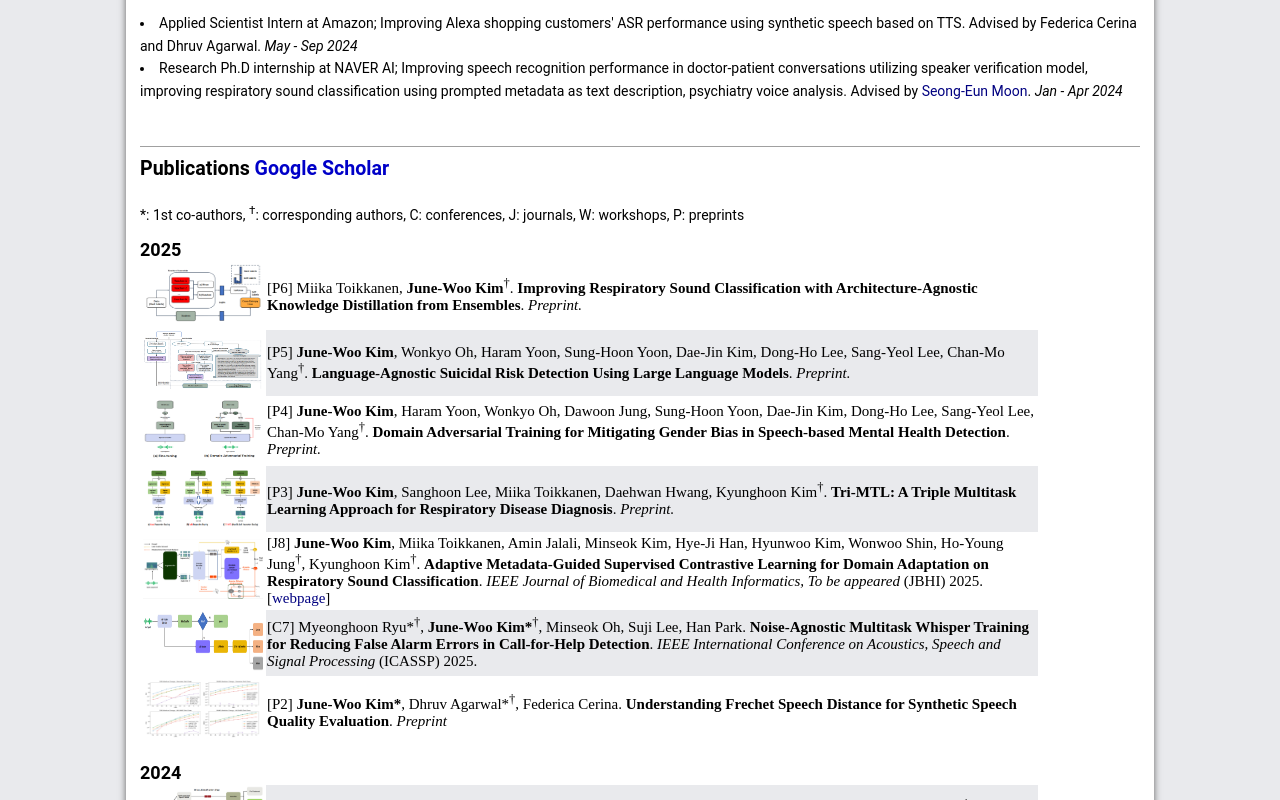
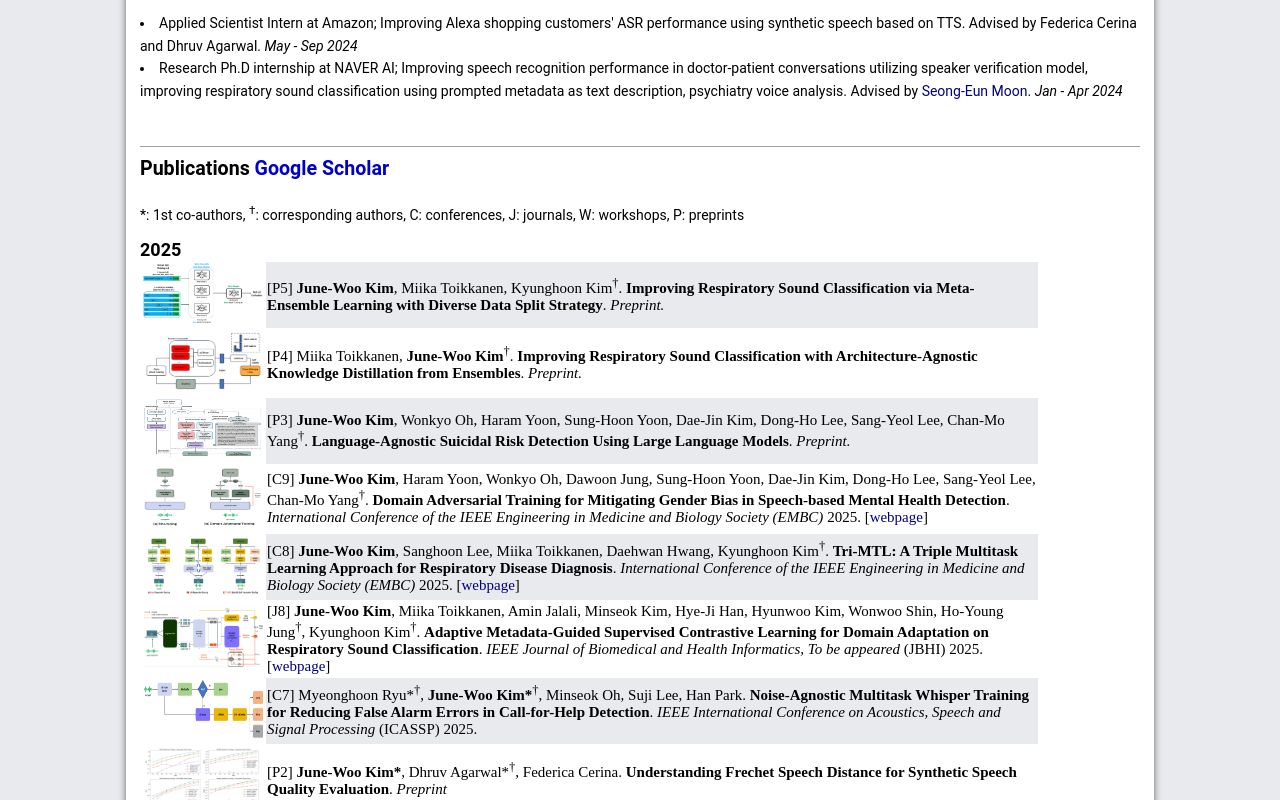
Before and after one commit to kaen2891/profile, a plain HTML site: page index.html in a window 1280 px wide. Shown: the part 742-1542 px from the top of the page. Drawn offline with nearby package versions, Linux system fonts and the light colour scheme.

Commit message:
modified

```diff
--- a/index.html
+++ b/index.html
@@ -37,6 +37,10 @@
 
 
     <p class="news">
+     <strong>Apr. 2025:</strong> Two conference papers were accepted at IEEE EMBC 2025.
+    </p>
+
+    <p class="news">
      <strong>Feb. 2025:</strong> A journal paper on 'Adaptive Metadata-Guided Contrastive Learning' accepted at IEEE JBHI 2025 (IF 6.7).
     </p>
 
@@ -52,9 +56,6 @@
      <strong>Jul. 2024:</strong> A journal paper on 'DL-based Quantitative Analysis of Exosomes from Cancers' accepted at Sensors and Actuators B: Chemical 2024 (IF 8.0).
     </p>
 
-    <p class="news">
-     <strong>Jun. 2024:</strong> A journal paper on 'Military Audio Dataset for Situational Awareness and Surveillance' accepted at Scientific Data 2024 (IF 9.8).
-    </p>
 
 
 
@@ -87,13 +88,26 @@
 
 
 
+
+        <tr>
+          <td>
+            <img src="./images/2025_improving2.png" class="PaperThumbnail" width="120" height="60">
+          </td>
+
+          <td bgcolor="#e9eaed">
+            [P5] <strong>June-Woo Kim</strong>, Miika Toikkanen, Kyunghoon Kim<sup>&dagger;</sup>. <strong>Improving Respiratory Sound Classification via Meta-Ensemble Learning with Diverse Data Split Strategy</strong>. <em> Preprint. </em>
+            <!-- [<a href="https://arxiv.org/abs/2405.02996"><font color="#000080">pdf</font></a>] -->
+            <!-- [<a href="https://doi.org/10.3390/math11153418"><font color="#000080">webpage</font></a>] -->
+          </td>
+        </tr>
+
         <tr>
           <td>
             <img src="./images/2025_improving.png" class="PaperThumbnail" width="120" height="60">
           </td>
 
           <td>
-            [P6] Miika Toikkanen, <strong>June-Woo Kim</strong><sup>&dagger;</sup>. <strong>Improving Respiratory Sound Classification with Architecture-Agnostic Knowledge Distillation from Ensembles</strong>. <em> Preprint. </em>
+            [P4] Miika Toikkanen, <strong>June-Woo Kim</strong><sup>&dagger;</sup>. <strong>Improving Respiratory Sound Classification with Architecture-Agnostic Knowledge Distillation from Ensembles</strong>. <em> Preprint. </em>
             <!-- [<a href="https://arxiv.org/abs/2405.02996"><font color="#000080">pdf</font></a>] -->
             <!-- [<a href="https://doi.org/10.3390/math11153418"><font color="#000080">webpage</font></a>] -->
           </td>
@@ -105,7 +119,7 @@
           </td>
 
           <td bgcolor="#e9eaed">
-            [P5] <strong>June-Woo Kim</strong>, Wonkyo Oh, Haram Yoon, Sung-Hoon Yoon, Dae-Jin Kim, Dong-Ho Lee, Sang-Yeol Lee, Chan-Mo Yang<sup>&dagger;</sup>. <strong>Language-Agnostic Suicidal Risk Detection Using Large Language Models</strong>. <em> Preprint. </em>
+            [P3] <strong>June-Woo Kim</strong>, Wonkyo Oh, Haram Yoon, Sung-Hoon Yoon, Dae-Jin Kim, Dong-Ho Lee, Sang-Yeol Lee, Chan-Mo Yang<sup>&dagger;</sup>. <strong>Language-Agnostic Suicidal Risk Detection Using Large Language Models</strong>. <em> Preprint. </em>
             <!-- [<a href="https://arxiv.org/abs/2405.02996"><font color="#000080">pdf</font></a>] -->
             <!-- [<a href="https://doi.org/10.3390/math11153418"><font color="#000080">webpage</font></a>] -->
           </td>
@@ -117,8 +131,8 @@
           </td>
 
           <td>
-            [P4] <strong>June-Woo Kim</strong>, Haram Yoon, Wonkyo Oh, Dawoon Jung, Sung-Hoon Yoon, Dae-Jin Kim, Dong-Ho Lee, Sang-Yeol Lee, Chan-Mo Yang<sup>&dagger;</sup>. <strong>Domain Adversarial Training for Mitigating Gender Bias in Speech-based Mental Health Detection</strong>. <em> Preprint. </em>
-            <!-- [<a href="https://arxiv.org/abs/2405.02996"><font color="#000080">pdf</font></a>] -->
+            [C9] <strong>June-Woo Kim</strong>, Haram Yoon, Wonkyo Oh, Dawoon Jung, Sung-Hoon Yoon, Dae-Jin Kim, Dong-Ho Lee, Sang-Yeol Lee, Chan-Mo Yang<sup>&dagger;</sup>. <strong>Domain Adversarial Training for Mitigating Gender Bias in Speech-based Mental Health Detection</strong>. <em> International Conference of the IEEE Engineering in Medicine and Biology Society (EMBC) </em> 2025.
+            [<a href="https://arxiv.org/abs/2505.03359"><font color="#000080">webpage</font></a>]
             <!-- [<a href="https://doi.org/10.3390/math11153418"><font color="#000080">webpage</font></a>] -->
           </td>
         </tr>
@@ -129,7 +143,8 @@
           </td>
 
           <td bgcolor="#e9eaed">
-            [P3] <strong>June-Woo Kim</strong>, Sanghoon Lee, Miika Toikkanen, Daehwan Hwang, Kyunghoon Kim<sup>&dagger;</sup>. <strong>Tri-MTL: A Triple Multitask Learning Approach for Respiratory Disease Diagnosis</strong>. <em> Preprint. </em>
+            [C8] <strong>June-Woo Kim</strong>, Sanghoon Lee, Miika Toikkanen, Daehwan Hwang, Kyunghoon Kim<sup>&dagger;</sup>. <strong>Tri-MTL: A Triple Multitask Learning Approach for Respiratory Disease Diagnosis</strong>. <em> International Conference of the IEEE Engineering in Medicine and Biology Society (EMBC) </em> 2025.
+            [<a href="https://www.arxiv.org/abs/2505.06271"><font color="#000080">webpage</font></a>]
             <!-- [<a href="https://arxiv.org/abs/2405.02996"><font color="#000080">pdf</font></a>] -->
             <!-- [<a href="https://doi.org/10.3390/math11153418"><font color="#000080">webpage</font></a>] -->
           </td>
```
Also changed, not shown: images/2025_improving2.png (added).
